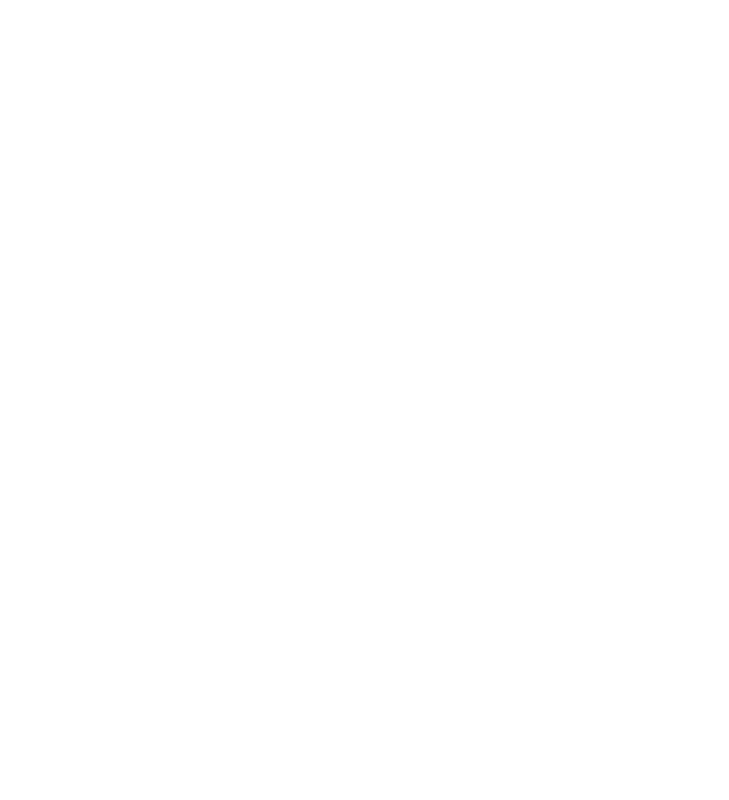
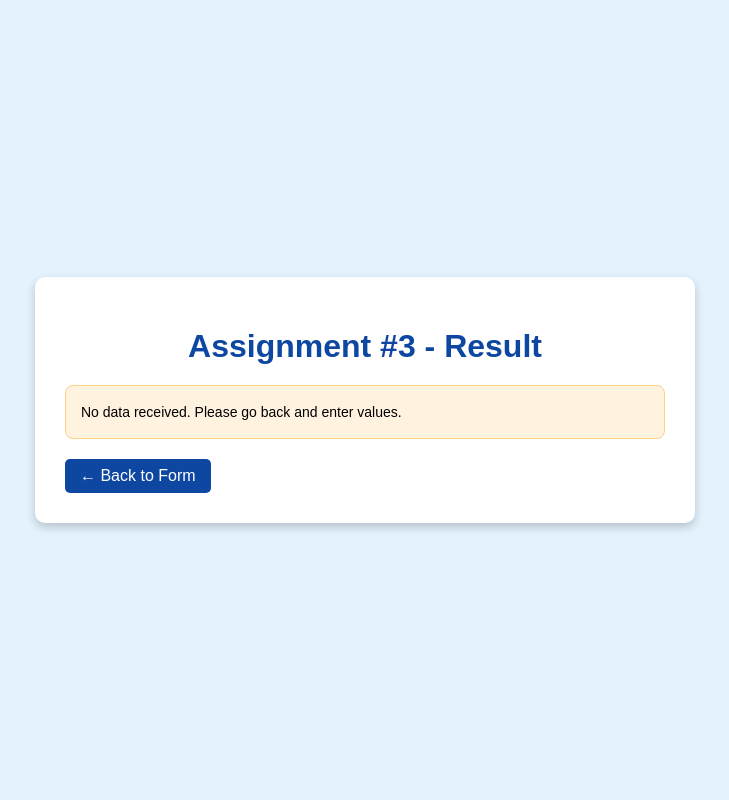
Before and after one commit to laached/assignment_3, a PHP site: page /result.php in a window 1280 px wide. Before the commit the part shown is empty. Shown: the whole page, without its empty margins (275-1004 px from the left). Run offline with PHP 8.4, Linux system fonts and the light colour scheme.

Commit message:
Update result.php

```diff
--- a/result.php
+++ b/result.php
@@ -1,4 +1,3 @@
-
 <?php
 $output = "";
 
@@ -11,7 +10,6 @@ if (isset($_GET['x']) && isset($_GET['y']) && isset($_GET['z'])) {
     $y_escaped = escapeshellarg($y);
     $z_escaped = escapeshellarg($z);
 
-
     $command = "python3 process_input.py $x_escaped $y_escaped $z_escaped";
     $output = shell_exec($command);
 }
@@ -21,11 +19,60 @@ if (isset($_GET['x']) && isset($_GET['y']) && isset($_GET['z'])) {
 <head>
     <meta charset="UTF-8">
     <meta name="viewport" content="width=device-width, initial-scale=1.0">
-    <title>result</title>
+    <title>Assignment #3 - Result</title>
+    <style>
+        body {
+            font-family: Arial, sans-serif;
+            background-color: #E3F2FD;
+            display: flex;
+            justify-content: center;
+            align-items: center;
+            height: 100vh;
+            margin: 0;
+        }
+        .container {
+            background: #ffffff;
+            padding: 30px;
+            border-radius: 10px;
+            box-shadow: 0px 4px 10px rgba(0,0,0,0.2);
+            max-width: 600px;
+            width: 100%;
+        }
+        h1 {
+            color: #0D47A1;
+            text-align: center;
+            margin-bottom: 20px;
+        }
+        .result-box {
+            background: #FFF3E0;
+            padding: 15px;
+            border-radius: 8px;
+            border: 1px solid #FFD180;
+            font-size: 14px;
+            line-height: 1.6;
+        }
+        .back-link {
+            display: inline-block;
+            margin-top: 20px;
+            text-decoration: none;
+            color: #fff;
+            background: #0D47A1;
+            padding: 8px 15px;
+            border-radius: 5px;
+            transition: background 0.3s ease;
+        }
+        .back-link:hover {
+            background: #1976D2;
+        }
+    </style>
 </head>
 <body>
-    <div>
-        <?php echo $output; ?>
+    <div class="container">
+        <h1>Assignment #3 - Result</h1>
+        <div class="result-box">
+            <?php echo $output ? $output : "No data received. Please go back and enter values."; ?>
+        </div>
+        <a href="index.php" class="back-link">← Back to Form</a>
     </div>
 </body>
 </html>
```
